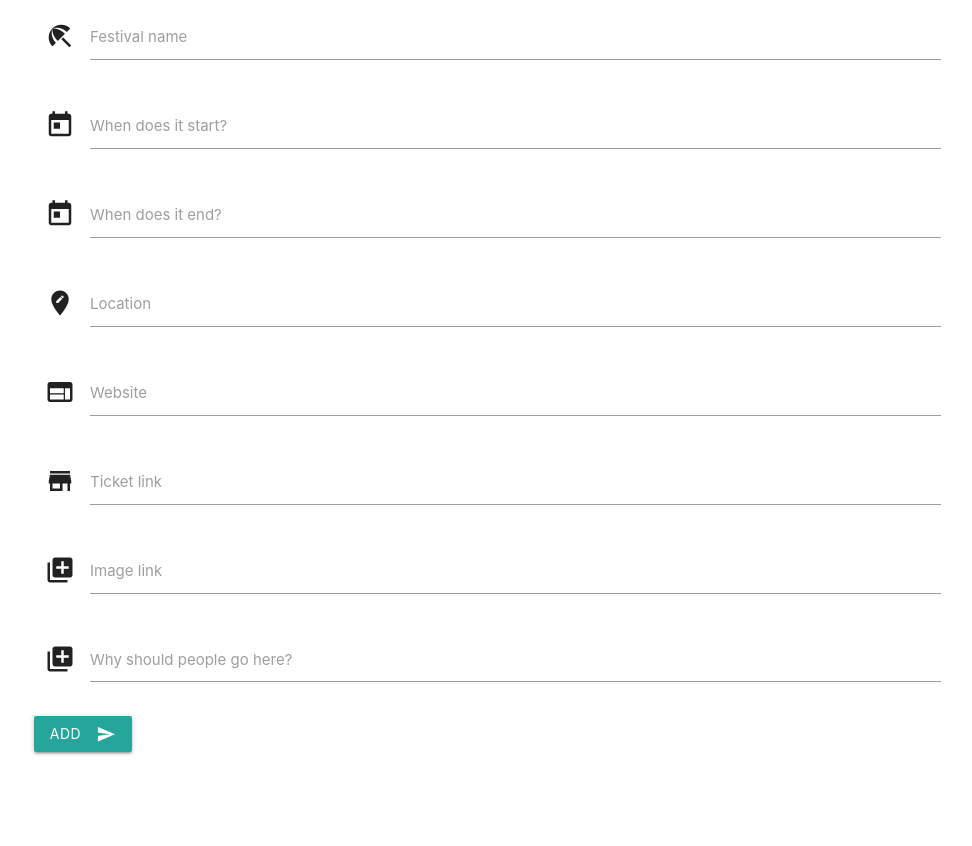
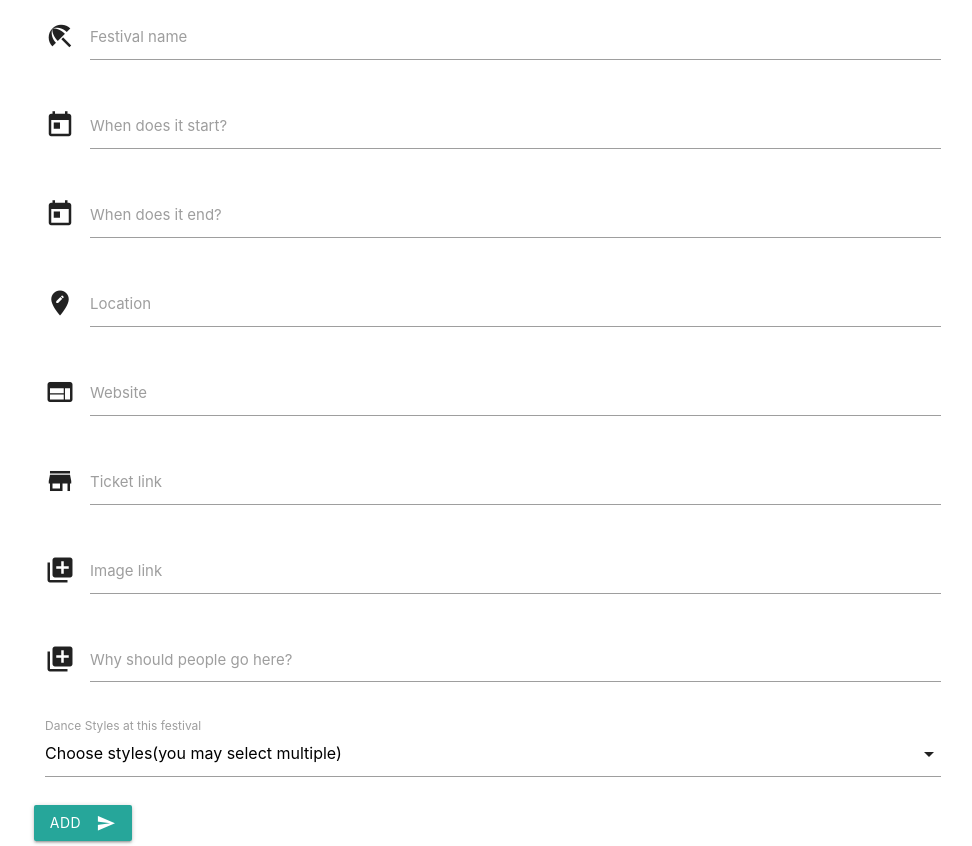
Before and after one commit to jvegter77/milestone-3-edm, a Flask app: page /add_festival in a window 1280 px wide. Shown: the part 705-1551 px from the top of the page, without its empty margins (147-1119 px from the left). Before the commit the page ends 1460 px from the top, so only its background shows below. Run offline with Flask 2, Linux system fonts and the light colour scheme; data that the repository does not hold is empty; some libraries are stand-ins or nearby versions.

Commit message:
added category for different dance styles to festival adder

```diff
--- a/app.py
+++ b/app.py
@@ -21,9 +21,10 @@ def get_festivals():
 
 @app.route('/add_festival')
 def add_festival():
-    return render_template('addfestival.html')
+    return render_template('addfestival.html',
+    styles = mongo.db.dance_styles.find())
 
-@app.route('/insert_festival', methods=['POST'])
+@app.route('/insert_festival', methods=['POST', 'GET'])
 def insert_festival():
     festivals = mongo.db.festivals
     festivals.insert_one(request.form.to_dict())
--- a/static/js/main.js
+++ b/static/js/main.js
@@ -9,3 +9,7 @@ $(document).ready(function(){
     });
 
   });
+
+ $(document).ready(function(){
+    $('select').formSelect();
+  });
--- a/templates/addfestival.html
+++ b/templates/addfestival.html
@@ -67,6 +67,17 @@
             </div>
         </div>
         <div class="row">
+            <div class="input-field col s12">
+                    <select multiple id="dance_style" name="dance_styles" class="array">
+                      <option value="" disabled selected>Choose styles(you may select multiple)</option>
+                      {% for style in styles  %}
+                            <option value="{{style.dance_style}}">{{style.dance_style}}</option>
+                      {% endfor %}
+                    </select>
+                <label>Dance Styles at this festival</label>
+            </div>
+        </div>
+        <div class="row">
          <button class="btn waves-effect waves-light" type="submit" name="action">Add<i class="material-icons right">send</i>
             </button>
         </div>
--- a/templates/festivals.html
+++ b/templates/festivals.html
@@ -44,6 +44,10 @@
             <h3>Why go?</h3>
             {{festivals.comment}}
         </div>
+        <div class="row col s12 m12 l12 xl12" id="festivalinfo">
+            <h3>Which styles can I expect?</h3>
+            {{festivals.dance_styles}}
+        </div>
         <div class="row col s12 m6 l6 xl6 offset-xl6" id="button">
             <a href="{{ url_for('edit_festival', festival_id=festivals._id) }}" class="waves-effect waves-light btn">Edit</a>
         </div>
```
Also changed, not shown: templates/index.html (+8 -0 lines).
